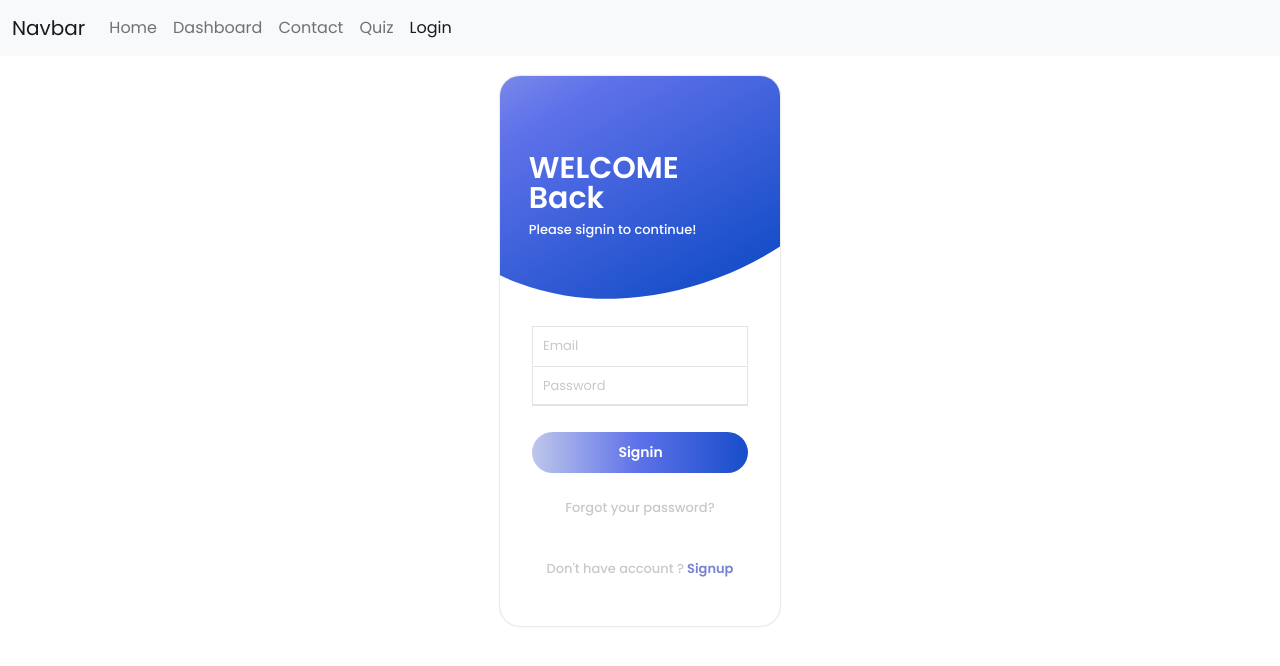
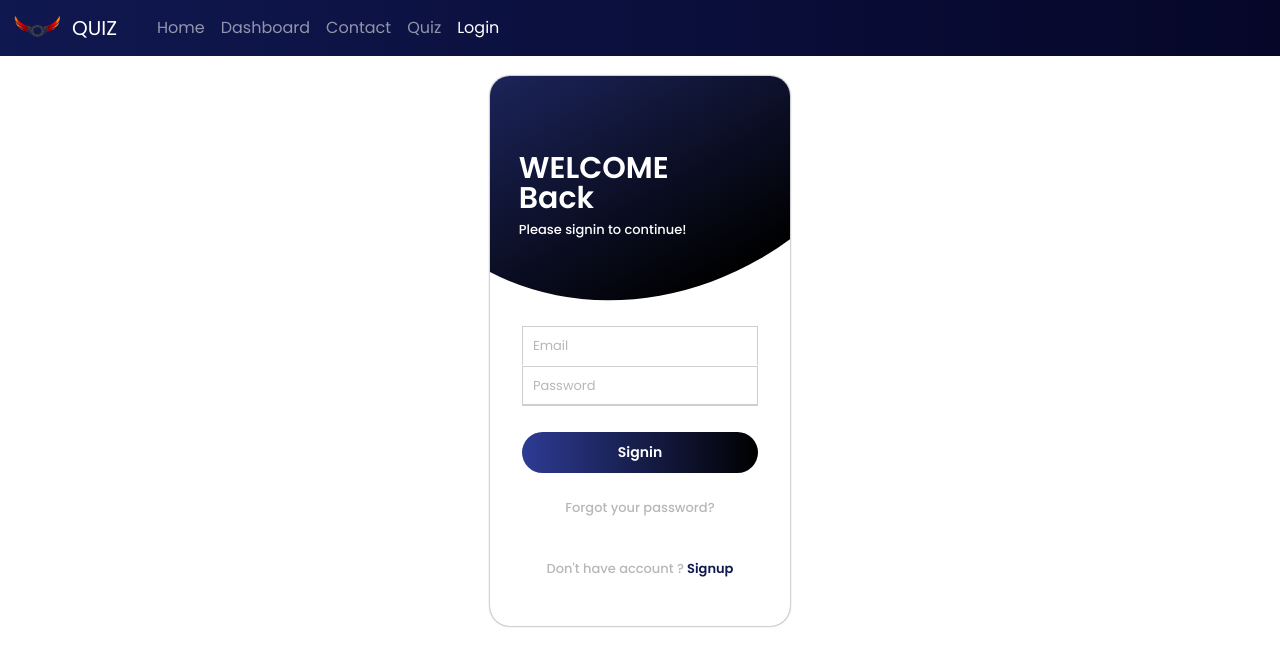
Before and after one commit to arsalanwarsi/Quiz-App, a React (Create React App) app in the folder quiz-app/: page /login in a window 1280 px wide. Shown: the top 666 px of the page. Built offline with nearby package versions, Linux system fonts and the light colour scheme; a web font is replaced by a local one.

Commit message:
QZ #time 1h #comment theme match nav and login

```diff
--- a/quiz-app/src/App.js
+++ b/quiz-app/src/App.js
@@ -15,7 +15,7 @@ function App() {
       <AuthProvider>
         <Routes>
           <Route path="/" element={<Layout />}>
-            <Route index element={<Home />} />
+            <Route path="home" element={<Home />} />
             <Route path="contact" element={<Contact />} />
             <Route path="quiz" element={<Quiz />} />
             <Route path="login" element={<Login />} />
--- a/quiz-app/src/assets/css/style.css
+++ b/quiz-app/src/assets/css/style.css
@@ -1,6 +1,15 @@
 @import url('https://fonts.googleapis.com/css2?family=Poppins:wght@400;500;600;700&display=swap');
 
+.bg-nav {
+    background: rgb(16, 24, 80);
+    background: linear-gradient(90deg, rgba(16, 24, 80, 1) 0%, rgba(5, 6, 40, 1) 100%);
+}
 
+.navbar-brand img {
+    margin-right: 10px;
+}
+
+/*
 .headbar-font {
     background-color: darkslateblue;
     font-size: 13px;
@@ -26,11 +35,11 @@
 }
 
 .main-banner {
-    /* background-image: url('/wp-content/themes/mytheme/assets/images/banner-main.png'); */
-    background-size: cover;
-    background-repeat: no-repeat;
-    background-position: center;
-    min-height: 400px;
+    background-image: url('/wp-content/themes/mytheme/assets/images/banner-main.png');
+background-size: cover;
+background-repeat: no-repeat;
+background-position: center;
+min-height: 400px;
 }
 
 .banner-text {
@@ -246,8 +255,8 @@
 
 .menu .menu-item a:hover {
     color: chartreuse;
-    /* font-weight: bold; */
-    /* font-style: italic; */
+    font-weight: bold;
+    font-style: italic;
     text-decoration: none;
 }
 
@@ -369,3 +378,5 @@
 .test {
     color: blue;
 }
+
+*/
--- a/quiz-app/src/components/Navbar.jsx
+++ b/quiz-app/src/components/Navbar.jsx
@@ -1,16 +1,19 @@
-import { NavLink } from "react-router-dom"
+import { NavLink } from "react-router-dom";
 
-function Navbar() {
+function Navbar(props) {
     return (<>
-        <nav className="navbar navbar-expand-lg bg-light">
+        <nav className="navbar navbar-expand-lg navbar-dark bg-nav">
             <div className="container-fluid">
-                <NavLink className="navbar-brand" to="/">Navbar</NavLink>
+                <NavLink className="navbar-brand" to="/home">
+                    <img src={props.brandLogo} alt="quiz" width="50" height="25" class="d-inline-block align-text-top" />
+                    {props.title}
+                </NavLink>
                 <button className="navbar-toggler" type="button" data-bs-toggle="collapse" data-bs-target="#toggleNavBar">
                     <span className="navbar-toggler-icon"></span>
                 </button>
-                <div className="collapse navbar-collapse" id="toggleNavBar">
+                <div className="collapse navbar-collapse ms-3" id="toggleNavBar">
                     <div className="navbar-nav">
-                        <NavLink className="nav-link" to="/">Home</NavLink>
+                        <NavLink className="nav-link" to="/home">Home</NavLink>
                         <NavLink className="nav-link" to="/dashboard">Dashboard</NavLink>
                         <NavLink className="nav-link" to="/contact">Contact</NavLink>
                         <NavLink className="nav-link" to="/quiz">Quiz</NavLink>
@@ -19,7 +22,7 @@ function Navbar() {
                 </div>
             </div>
         </nav>
-    </>)
+    </>);
 }
 
 export default Navbar
--- a/quiz-app/src/components/accountBox/common.jsx
+++ b/quiz-app/src/components/accountBox/common.jsx
@@ -18,17 +18,25 @@ export const FormContainer = styled.form`
 
 export const MutedLinks = styled.a`
     font-size: 13px;
-    color: rgba(200, 200, 200, 1);
+    color: rgba(15,15,15, 0.3);
     font-weight: 500;
     text-decoration: none;
+
+    &:hover {
+        color: rgba(15,15,15, 0.4);
+    }
 `;
 
 export const BoldLink = styled.a`
     font-size: 13px;
-    color: rgb(117,130,208);
+    color: rgb(16,24,80);
     font-weight: 600;
     text-decoration: none;
     margin: 10px 0;
+
+    &:hover {
+        color: rgb(16,24,80);
+    }
 `;
 
 export const Input = styled.input`
@@ -36,13 +44,13 @@ export const Input = styled.input`
     height: 40px;
     outline: none;
     font-size: 13px;
-    border: 1px solid rgba(200, 200, 200, 0.5);
+    border: 1px solid rgba(15,15,15, 0.2);
     padding: 0 10px;
     transition: all 250ms ease-in-out;
-    border-bottom: 2px solid rgba(200, 200, 200, 0.5);
+    border-bottom: 2px solid rgba(15,15,15, 0.2);
 
     &::placeholder{
-        color: rgba(200, 200, 200, 2);
+        color: rgba(15,15,15, 0.3);
     }
 
     &:not(:last-of-type) {
@@ -51,7 +59,7 @@ export const Input = styled.input`
 
     &:focus {
         outline: none;
-        border-bottom: 2px solid rgb(190,199,235);
+        border-bottom: 2px solid rgb(45,59,148);
     }
 `;
 
@@ -66,12 +74,12 @@ export const SubmitButton = styled.button`
     cursor: pointer;
     transition: all 240ms ease-in-out;
     // background: rgb(190,199,235);
-    // background: linear-gradient(90deg, rgba(255,244,0,1) 0%, rgba(227,218,21,1) 86%, rgba(255,201,0,1) 100%);
-    background: rgb(190,199,235);
-    background: linear-gradient(90deg, rgba(190,199,235,1) 0%, rgba(94,113,233,1) 49%, rgba(23,78,201,1) 100%);
+    // background: linear-gradient(90deg, rgba(190,199,235,1) 0%, rgba(94,113,233,1) 49%, rgba(23,78,201,1) 100%);
+    background: rgb(45,59,148);
+    background: linear-gradient(90deg, rgba(45,59,148,1) 0%, rgba(0,0,0,1) 100%);
 
     &:hover {
-        filter: brightness(1.05);
+        filter: brightness(1.2);
     }
 `;
 
@@ -85,7 +93,7 @@ export const ErrorMessage = styled.div`
     width: 100%;
     justify-content: center;
     align-items: center;
-    color: rgb(117,130,208);
+    color: rgb(16,24,80);
     font-weight: 600;
     font-size: 13px;
     margin-bottom: 1em;
--- a/quiz-app/src/components/accountBox/index.jsx
+++ b/quiz-app/src/components/accountBox/index.jsx
@@ -6,14 +6,14 @@ import { AccountContext } from "./accountContext";
 import { SignupForm } from "./signin_form";
 
 const BoxContainer = styled.div`
-    width:280px;
+    width:300px;
     min-height: 550px;
     margin-top: 20px;
     display: flex;
     flex-direction: column;
     border-radius: 20px;
     background-color: #fff;
-    box-shadow: 0 0  2px rgba(15, 15, 15, 0.3);
+    box-shadow: 0 0  2px rgba(15, 15, 15, .7);
     position: relative;
     overflow: hidden;
 `;
@@ -35,14 +35,14 @@ const BackDrop = styled(motion.div)`
     position: absolute;
     display: flex;
     flex-direction: column;
-    border-radius: 50%;
+    border-radius: 60%;
     transform: rotate(60deg);
-    top: -290px;
-    left: -70px;
-    // background: rgb(255,244,0);
-    // background: linear-gradient(90deg, rgba(255,244,0,1) 0%, rgba(227,218,21,1) 86%, rgba(255,201,0,1) 100%);
-    background: rgb(190,199,235);
-    background: linear-gradient(90deg, rgba(190,199,235,1) 0%, rgba(94,113,233,1) 49%, rgba(23,78,201,1) 100%);
+    top: -300px;
+    left: -90px;
+    // background: rgb(190,199,235);
+    // background: linear-gradient(90deg, rgba(190,199,235,1) 0%, rgba(94,113,233,1) 49%, rgba(23,78,201,1) 100%);
+    background: rgb(45,59,148);
+    background: linear-gradient(90deg, rgba(45,59,148,1) 0%, rgba(0,0,0,1) 100%);
 `;
 
 const HeaderContiner = styled.div`
@@ -149,7 +149,6 @@ export function AccountBox(props) {
                 <InnerContainer>
                     {active === "signin" && <LoginForm />}
                     {active === "signup" && <SignupForm />}
-                    {/* <p onClick={palyEnpandingAnimation}>clickme</p> */}
                 </InnerContainer>
             </BoxContainer >
         </AccountContext.Provider>
--- a/quiz-app/src/components/accountBox/login_form.jsx
+++ b/quiz-app/src/components/accountBox/login_form.jsx
@@ -12,7 +12,7 @@ export function LoginForm(props) {
     const { switchToSignup } = useContext(AccountContext);
     const navigate = useNavigate();
 
-    const [user, setUser] = useState("");
+    // const [user, setUser] = useState("");
     const auth = useAuth();
     const location = useLocation();
 
@@ -88,7 +88,7 @@ export function LoginForm(props) {
         <MarginVertical />
         <MarginVertical />
         <div>
-            <MutedLinks href="/">
+            <MutedLinks>
                 Don't have account ?
             </MutedLinks>
             <BoldLink href="#" onClick={switchToSignup}> Signup</BoldLink>
--- a/quiz-app/src/components/pages/Layout.jsx
+++ b/quiz-app/src/components/pages/Layout.jsx
@@ -1,9 +1,10 @@
 import { Outlet } from "react-router-dom";
 import Navbar from "../Navbar";
+import logo from "../../assets/images/logo.png";
 
 function Layout() {
     return (<>
-        <Navbar />
+        <Navbar title="QUIZ" brandLogo={logo} />
         <Outlet />
     </>);
 }
--- a/quiz-app/src/components/pages/Quiz.jsx
+++ b/quiz-app/src/components/pages/Quiz.jsx
@@ -2,7 +2,7 @@ import React from 'react'
 
 function Quiz() {
     return (<>
-        <div>Quiz</div>
+        <h1>Quiz</h1>
     </>);
 }
 
--- a/quiz-app/src/index.js
+++ b/quiz-app/src/index.js
@@ -3,7 +3,7 @@ import ReactDOM from 'react-dom/client';
 import './index.css';
 import App from './App';
 import reportWebVitals from './reportWebVitals';
-// import './assets/css/style.css';
+import './assets/css/style.css';
 
 const root = ReactDOM.createRoot(document.getElementById('root'));
 root.render(
```
Also changed, not shown: quiz-app/src/assets/images/logo.png (added).
